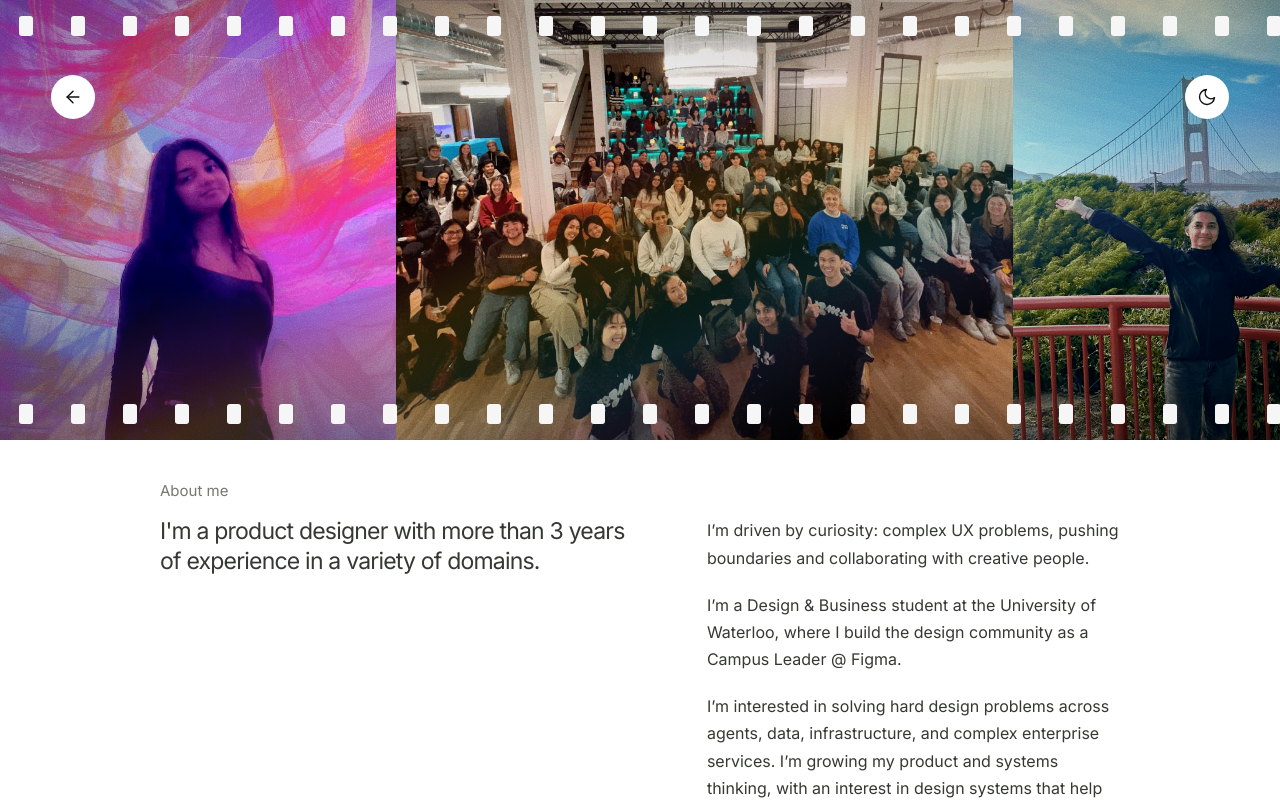
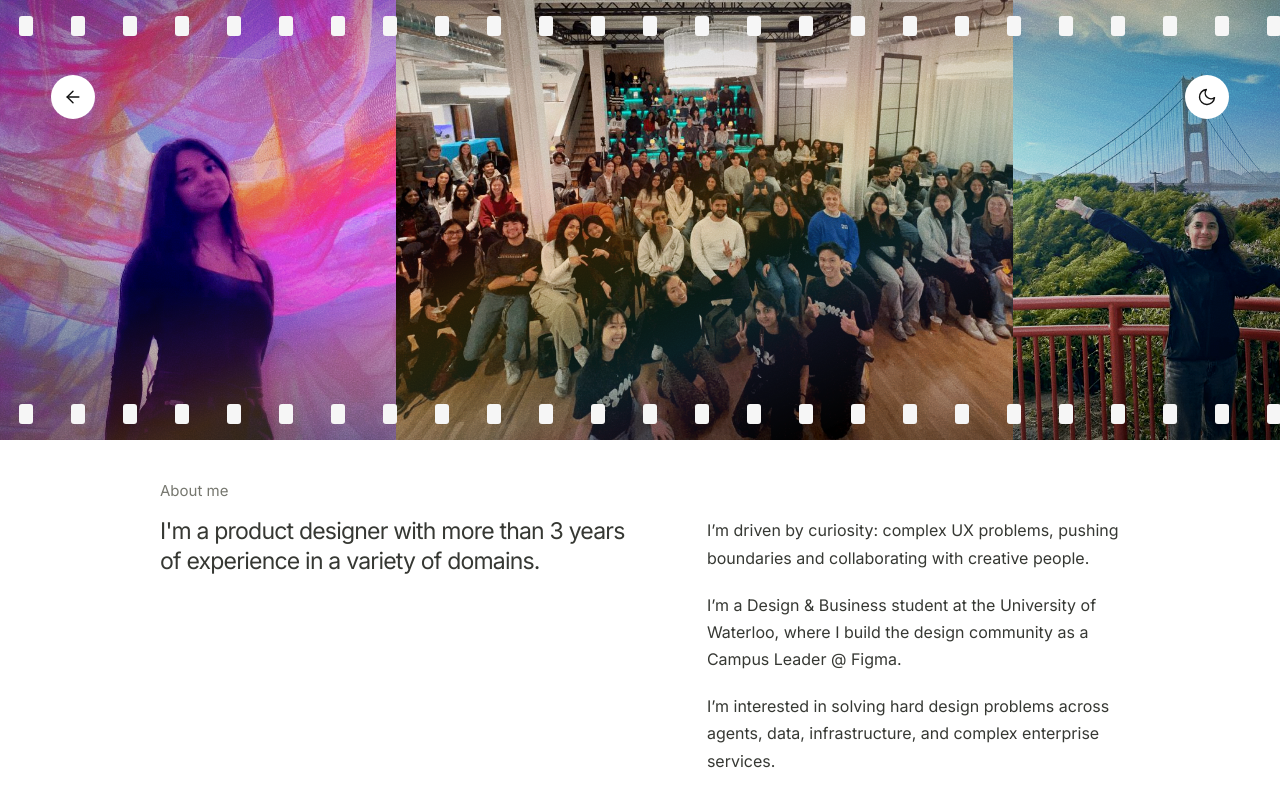
Before and after one commit to ChrisandraVaz/design, a Next.js app: page /about in a window 1280 px wide. Shown: the top 800 px of the page. Built offline with nearby package versions, Linux system fonts and the light colour scheme.

Commit message:
Remove systems thinking sentence from About copy

```diff
--- a/src/app/about/page.tsx
+++ b/src/app/about/page.tsx
@@ -20,7 +20,7 @@ export default function AboutPage(){return <SelectedPageShell active="about">
    <div className="about-copy">
     <p>I’m driven by curiosity: complex UX problems, pushing boundaries and collaborating with creative people.</p>
     <p>I’m a Design &amp; Business student at the University of Waterloo, where I build the design community as a Campus Leader @ Figma.</p>
-    <p>I’m interested in solving hard design problems across agents, data, infrastructure, and complex enterprise services. I’m growing my product and systems thinking, with an interest in design systems that help teams build cohesive experiences.</p>
+    <p>I’m interested in solving hard design problems across agents, data, infrastructure, and complex enterprise services.</p>
     <p>In my free time, I like giving back by mentoring or judging at hackathons and supporting DEI tech initiatives.</p>
    </div>
   </section>
```
